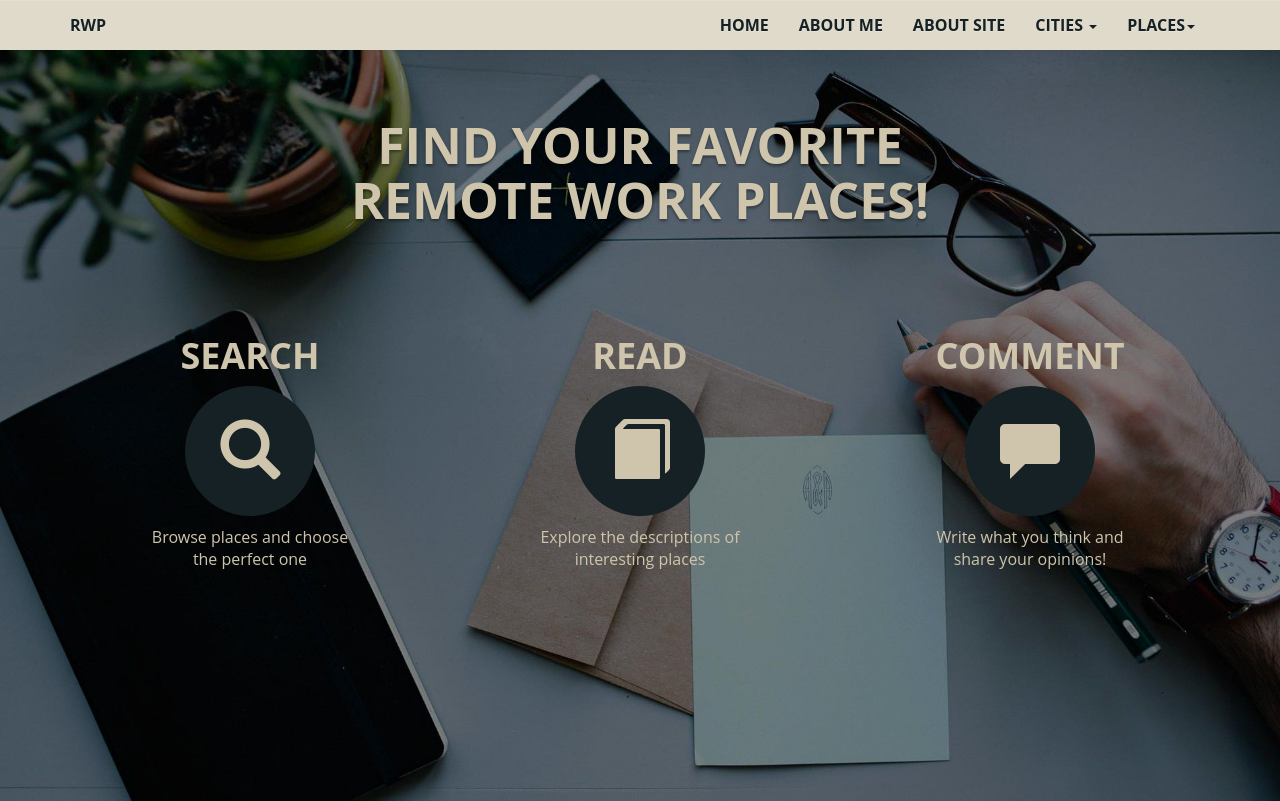
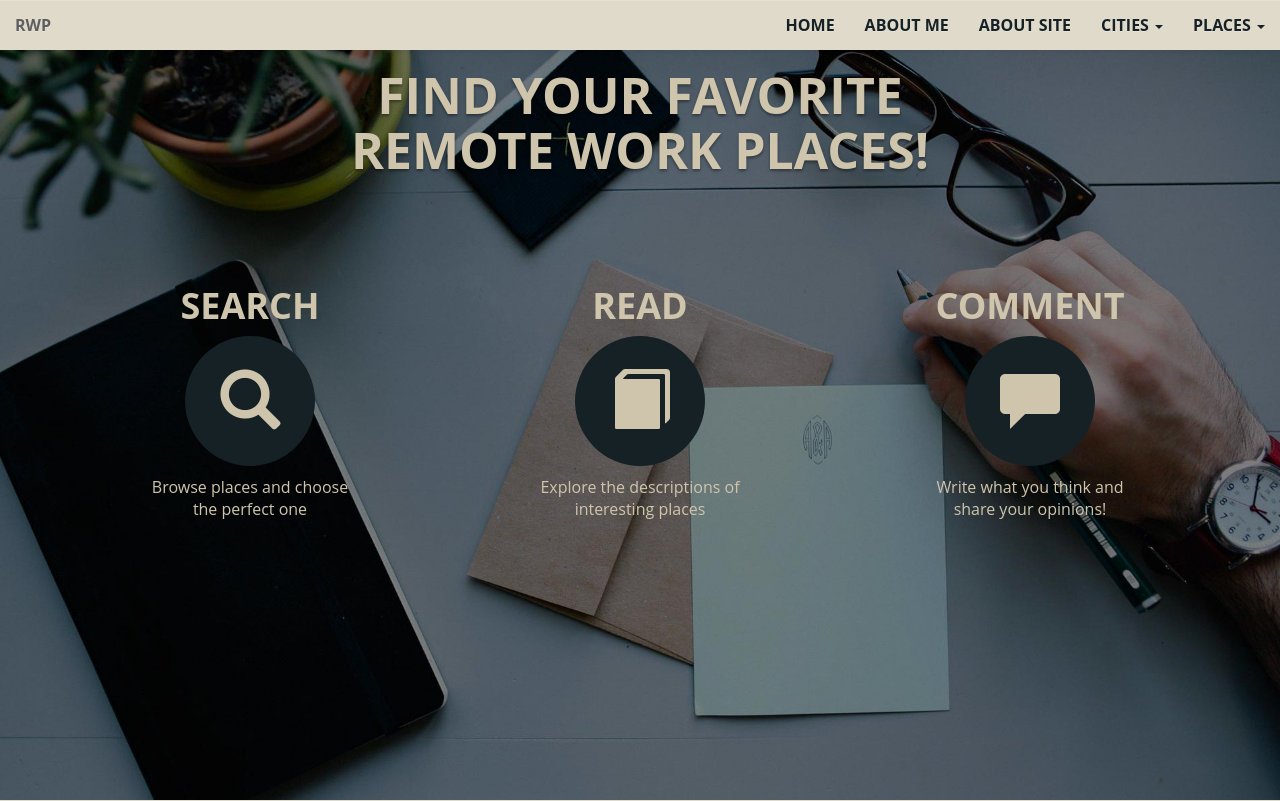
Before and after one commit to emka123/remoteworkplaces, a Django app: page / in a window 1280 px wide. Shown: the top 801 px of the page. Run offline with Django 3.2, Linux system fonts and the light colour scheme; data that the repository does not hold is empty; some libraries are stand-ins or nearby versions.

Commit message:
Change details of menu (sticky)

```diff
--- a/digitalnomads/templates/digitalnomads/base.html
+++ b/digitalnomads/templates/digitalnomads/base.html
@@ -5,15 +5,13 @@
     <link rel="stylesheet" href="//maxcdn.bootstrapcdn.com/bootstrap/3.2.0/css/bootstrap.min.css">
     <link rel="stylesheet" href="//maxcdn.bootstrapcdn.com/bootstrap/3.2.0/css/bootstrap-theme.min.css">
     <link rel="stylesheet" href="{% static "css/digitalnomads.css" %}">
-
     <script src="https://ajax.googleapis.com/ajax/libs/jquery/1.11.3/jquery.min.js"></script>
-
     <title>REMOTEWORKPLACES!!</title>
   </head>
   <body data-spy="scroll" data-target=".nav navbar-nav navbar-right">
-    <section class="navigation">
-      <nav class="navbar navbar-default" role="navigation">
-        <div class="container">
+    <div id="navigation">
+      <nav class="navbar navbar-default navbar-fixed-top">
+        <div class="container-fluid">
           <div class="navbar-header">
             <button type="button" class="navbar-toggle collapsed" data-toggle="collapse" data-target="#bs-example-navbar-collapse-1" aria-expanded="false">
               <span class="sr-only">Toggle navigation</span>
@@ -30,7 +28,8 @@
               <li><a href="#about_site" class="scrollto">About site</a></li>
               <li class="dropdown">
                 <a href="#" class="dropdown-toggle" data-toggle="dropdown" role="button" aria-haspopup="true" aria-expanded="false">Cities
-                    <span class="caret"></span></a>
+                  <span class="caret"></span>
+                </a>
                 <ul class="dropdown-menu" role="menu">
                   <li><a href="#">Wroclaw</a></li>
                   <li><a href="#">Warszawa</a></li>
@@ -40,7 +39,9 @@
                 </ul>
               </li>
               <li class="dropdown">
-                  <a href="#" class="dropdown-toggle" data-toggle="dropdown" role="button" aria-haspopup="true" aria-expanded="false">Places<span class="caret"></span></a>
+                <a href="#" class="dropdown-toggle" data-toggle="dropdown" role="button" aria-haspopup="true" aria-expanded="false">Places
+                  <span class="caret"></span>
+                </a>
                 <ul class="dropdown-menu" role="menu">
                   <li><a href="#">Cafe/Pub</a></li>
                   <li><a href="#">Other</a></li>
@@ -50,7 +51,7 @@
           </div>
         </div>
       </nav>
-    </section>
+    </div>
     <section class="properties">
     <div class="jumbotron">
       <div class="container">
--- a/static/css/digitalnomads.css
+++ b/static/css/digitalnomads.css
@@ -1,5 +1,33 @@
 body {
   position: relative;
+}
+
+.navbar-default {
+  background-image: none;
+  background-color: #E0DACB;
+  font-color: #152125;
+  border-color: transparent;
+  border-radius: 0px;
+}
+
+.navbar {
+  border-radius: 0px;
+  border: none;
+  margin-bottom: 0px;
+}
+
+.navbar-default .navbar-nav>li>a {
+  color: #152125;
+  font-size: 16px;
+  text-transform: uppercase;
+  font-weight: bold;
+}
+
+.navbar-default .navbar-brand {
+  color: #152125;
+  font-size: 16px;
+  text-transform: uppercase;
+  font-weight: bold;
 }
 
 .jumbotron {
@@ -16,9 +44,6 @@ body {
     font-weight: bold;
 }
 
-
-
-
 .medium {
    text-align:center;
    width:130px;
@@ -28,8 +53,6 @@ body {
    margin:20px;
    border-radius:50%;
    margin-top: 5px;
-
-
 }
 
 .medium:hover {
@@ -47,8 +70,6 @@ body {
    top: -6px;
    color: #CEC5AC;
    z-index: 1;
-
-
 }
 
 .glyphicon-book {
@@ -80,33 +101,7 @@ body {
 
 
 
-.navbar-default {
-  background-image: none;
-  background-color: #E0DACB;
-  font-color: #152125;
-  border-color: transparent;
-  border-radius: 0px;
-}
 
-.navbar {
-  border-radius: 0px;
-  border: none;
-  margin-bottom: 0px;
-}
-
-.navbar-default .navbar-nav>li>a {
-  color: #152125;
-  font-size: 16px;
-  text-transform: uppercase;
-  font-weight: bold;
-}
-
-.navbar-default .navbar-brand {
-  color: #152125;
-  font-size: 16px;
-  text-transform: uppercase;
-  font-weight: bold;
-}
 
 .properties {
   background: url('../../static/photos/remotework-main.jpg');
```
Lines whose indentation alone changed are shown as unchanged.
